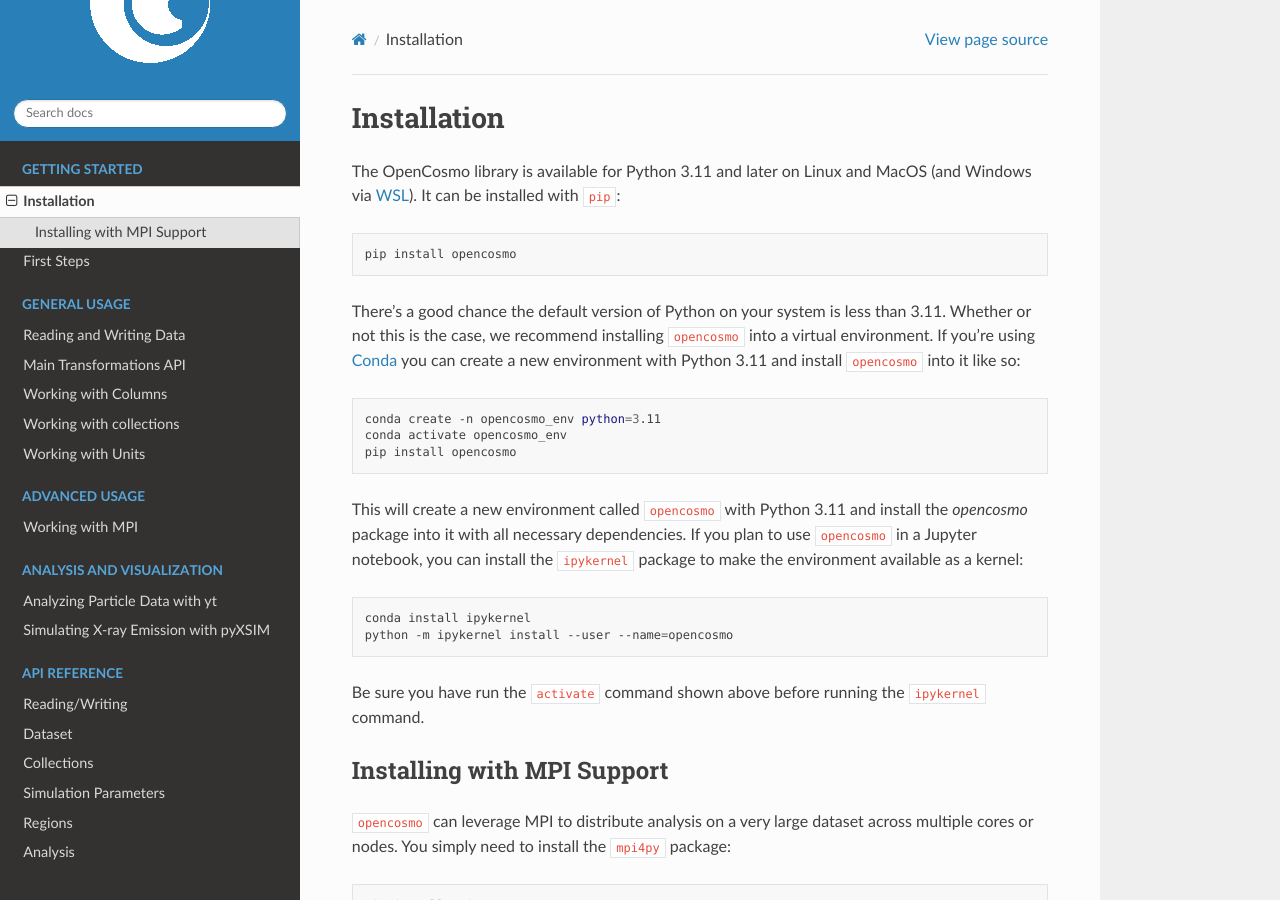
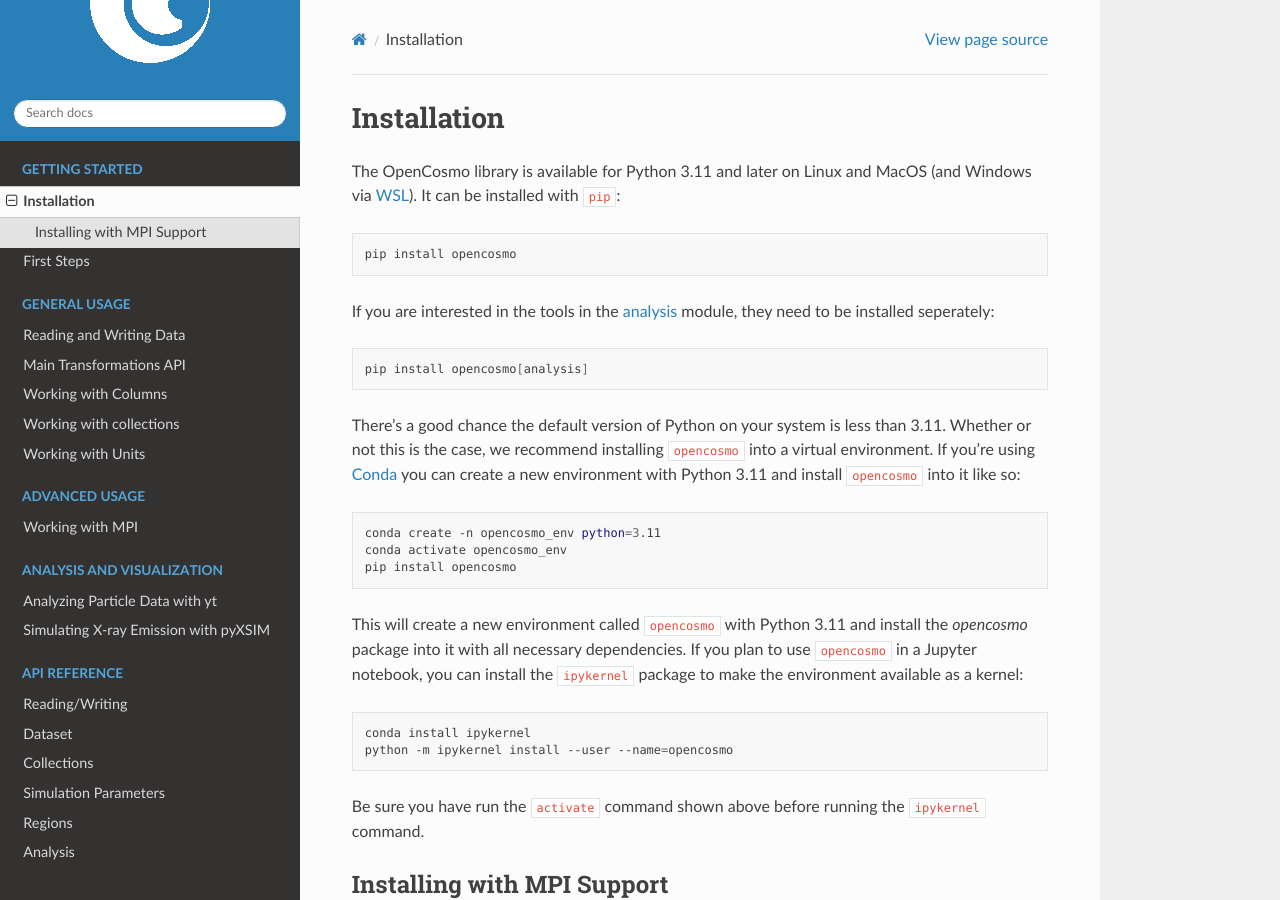
Before and after one commit to ArgonneCPAC/OpenCosmo, a Sphinx documentation site: the page built from docs/source/installation.rst, in a window 1280 px wide and 900 px high. Built offline with Sphinx 7.4.7 and the Read the Docs theme 3.1.0, drawn with Linux system fonts in a browser that asks for light colours.

Commit message:
Documentation updates

```diff
--- a/docs/source/analysis.rst
+++ b/docs/source/analysis.rst
@@ -1,11 +1,14 @@
 Analyzing Particle Data with yt
 ===============================
+
+**Note: The dependencies for the opencosmo.analysis module are not installed by default. You can install them with** ``pip install opencosmo[analyis]``.
 
 `yt <https://github.com/yt-project/yt>`_ is an open-source Python package for analyzing and visualizing volumetric simulation data. Although yt was originally designed with AMR (Adaptive Mesh Refinement) codes in mind, support for SPH (Smoothed Particle Hydrodynamics) data is continually improving. As of yt version 4.4, most core functionality works reliably with SPH data, though some features may still require workarounds. In many cases, this involves depositing particle data onto a mesh using a ``YTArbitraryGrid`` object before passing it to specific yt functions.
 
 In OpenCosmo, you can load particle datasets into yt using :func:`opencosmo.analysis.create_yt_dataset`.
 This is effectly doing the same as `yt.load`, however, we have opted to use the OpenCosmo toolkit
 to handle the initial data selection.
+
 
 Here is an example for how to use `create_yt_dataset` to load a selection of data into yt and make a simple projection
 
--- a/docs/source/installation.rst
+++ b/docs/source/installation.rst
@@ -6,6 +6,12 @@ The OpenCosmo library is available for Python 3.11 and later on Linux and MacOS
 .. code-block:: bash
 
    pip install opencosmo
+
+If you are interested in the tools in the :doc:`analysis <analysis>` module, they need to be installed seperately:
+
+.. code-block:: bash
+
+   pip install opencosmo[analysis]
 
 There's a good chance the default version of Python on your system is less than 3.11. Whether or not this is the case, we recommend installing :code:`opencosmo` into a virtual environment. If you're using `Conda <https://docs.conda.io/projects/conda/en/stable/:code:user-guide/getting-started.html>`_ you can create a new environment with Python 3.11 and install :code:`opencosmo` into it like so:
 
```
